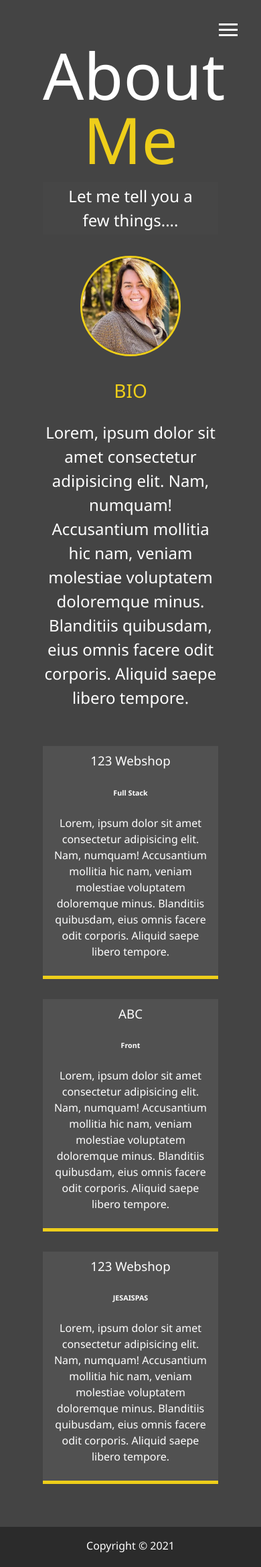
After one commit to juliecloutier/modern_portfolio, a PHP site: page /dist/about.html in a window 390 px wide. The commit adds this page. Shown: the whole page at 67% size. Run offline with PHP 8.4, Linux system fonts and the light colour scheme; some libraries are stand-ins or nearby versions.

Commit message:
about page, set text color, responsive about page

```diff
--- /dev/null
+++ b/dist/about.html
@@ -0,0 +1,91 @@
+<!DOCTYPE html>
+<html lang="en">
+<head>
+    <meta charset="UTF-8">
+    <meta http-equiv="X-UA-Compatible" content="IE=edge">
+    <meta name="viewport" content="width=device-width, initial-scale=1.0">
+    <title>Julie Cloutier - Portfolio - About me</title>
+    <link rel="stylesheet" href="css/main.css">
+    <script src="https://kit.fontawesome.com/d66965bbb2.js" crossorigin="anonymous"></script>
+</head>
+<body>
+
+    <header>
+        <div class="menu-btn">
+            <div class="btn-line"></div>
+            <div class="btn-line"></div>
+            <div class="btn-line"></div>
+        </div>
+        <nav class="menu">
+            <div class="menu-branding">
+                <div class="portrait"></div>
+            </div>
+            <ul class="menu-nav">
+                <li class="nav-item ">
+                    <a href="/" class="nav-link">
+                    Home</a>
+                </li>
+                <li class="nav-item current">
+                    <a href="about.html" class="nav-link">
+                    About me</a>
+                </li>
+                <li class="nav-item">
+                    <a href="work.html" class="nav-link">
+                    My work</a>
+                </li>
+                <li class="nav-item">
+                    <a href="contact.html" class="nav-link">
+                    How to reach me</a>
+                </li>
+            </ul>
+        </nav>
+    </header>
+
+    <main id="about">
+        <h1 class="lg-heading">
+            About <span class="text-secondary">Me</span>
+        </h1>
+        <h2 class="sm-heading">
+            Let me tell you a few things....
+        </h2>
+        <div class="about-info">
+            <img src="img/colorPortrait.jpg" class="bio-image portrait" alt="Julie Cloutier portrait">
+
+            <div class="bio">
+                <h3 class="text-secondary">BIO</h3>
+                <p>Lorem, ipsum dolor sit amet consectetur adipisicing elit. Nam, numquam! Accusantium mollitia hic nam, veniam molestiae voluptatem doloremque minus.
+                    Blanditiis quibusdam, eius omnis facere odit corporis. Aliquid saepe libero tempore.
+                </p>
+            </div>
+                <div class="job job-1">
+                    <h3>123 Webshop</h3>
+                    <h6>Full Stack</h6>
+                    <p>Lorem, ipsum dolor sit amet consectetur adipisicing elit. Nam, numquam! Accusantium mollitia hic nam, veniam molestiae voluptatem doloremque minus.
+                        Blanditiis quibusdam, eius omnis facere odit corporis. Aliquid saepe libero tempore.
+                </p>
+                </div>
+                <div class="job job-2">
+                    <h3>ABC</h3>
+                    <h6>Front</h6>
+                    <p>Lorem, ipsum dolor sit amet consectetur adipisicing elit. Nam, numquam! Accusantium mollitia hic nam, veniam molestiae voluptatem doloremque minus.
+                        Blanditiis quibusdam, eius omnis facere odit corporis. Aliquid saepe libero tempore.
+                </p>
+                </div>
+                <div class="job job-3">
+                    <h3>123 Webshop</h3>
+                    <h6>JESAISPAS</h6>
+                    <p>Lorem, ipsum dolor sit amet consectetur adipisicing elit. Nam, numquam! Accusantium mollitia hic nam, veniam molestiae voluptatem doloremque minus.
+                        Blanditiis quibusdam, eius omnis facere odit corporis. Aliquid saepe libero tempore.
+                </p>
+                </div>
+
+        </div>
+
+    </main>
+    <footer id="main-footer">
+        Copyright &copy; 2021
+    </footer>
+
+    <script src="js/main.js"></script>
+</body>
+</html>
--- a/dist/css/main.css
+++ b/dist/css/main.css
@@ -92,36 +92,6 @@
 .nav-item:nth-child(4) {
   transition-delay: 1.2s; }
 
-@media screen and (max-width: 768px) {
-  main {
-    align-items: center;
-    text-align: center; }
-    main .lg-heading {
-      line-height: 1;
-      margin-bottom: 1rem; }
-  ul.menu-nav,
-  div.menu-branding {
-    float: none;
-    width: 100%;
-    min-height: 0; }
-    ul.menu-nav.show,
-    div.menu-branding.show {
-      transform: translate3d(0, 0, 0); }
-  .menu-nav {
-    height: 75vh;
-    transform: translate3d(-100%, 0, 0);
-    font-size: 24px; }
-  .menu-branding {
-    height: 25vh;
-    transform: translate3d(100%, 0, 0); }
-    .menu-branding .portrait {
-      width: 150px;
-      height: 150px; } }
-
-@media screen and (max-width: 500px) {
-  main#home h1 {
-    margin-top: 10vh; } }
-
 * {
   box-sizing: border-box; }
 
@@ -176,7 +146,7 @@ header {
 
 main {
   padding: 4rem;
-  height: 100%; }
+  min-height: calc(100vh - 60px); }
   main .icons {
     margin-top: 1rem; }
     main .icons a {
@@ -188,3 +158,75 @@ main {
     overflow: hidden; }
     main#home h1 {
       margin-top: 20vh; }
+
+.about-info {
+  display: grid;
+  grid-gap: 30px;
+  grid-template-areas: "bioimage bio bio"
+ "job1 job2 job3";
+  grid-template-columns: repeat(3, 1fr); }
+  .about-info .bio-image {
+    grid-area: bioimage;
+    margin: auto;
+    border-radius: 50%;
+    border: solid 3px #eece1a; }
+  .about-info .bio {
+    grid-area: bio;
+    font-size: 1.5rem; }
+  .about-info .job-1 {
+    grid-area: job1; }
+  .about-info .job-2 {
+    grid-area: job2; }
+  .about-info .job-3 {
+    grid-area: job3; }
+  .about-info .job {
+    background: #515151;
+    padding: 0.5rem;
+    border-bottom: #eece1a 5px solid; }
+
+#main-footer {
+  text-align: center;
+  padding: 1rem;
+  background: #2b2b2b;
+  color: #fff;
+  height: 60px; }
+
+@media screen and (max-width: 768px) {
+  main {
+    align-items: center;
+    text-align: center; }
+    main .lg-heading {
+      line-height: 1;
+      margin-bottom: 1rem; }
+  ul.menu-nav,
+  div.menu-branding {
+    float: none;
+    width: 100%;
+    min-height: 0; }
+    ul.menu-nav.show,
+    div.menu-branding.show {
+      transform: translate3d(0, 0, 0); }
+  .menu-nav {
+    height: 75vh;
+    transform: translate3d(-100%, 0, 0);
+    font-size: 24px; }
+  .menu-branding {
+    height: 25vh;
+    transform: translate3d(100%, 0, 0); }
+    .menu-branding .portrait {
+      width: 150px;
+      height: 150px; }
+  .about-info {
+    grid-template-areas: "bioimage"
+ "bio"
+ "job1"
+ "job2"
+ "job3";
+    grid-template-columns: 1fr; }
+    .about-info .portrait {
+      width: 150px;
+      height: 150px; } }
+
+@media screen and (max-width: 500px) {
+  main#home h1 {
+    margin-top: 10vh; } }
--- a/dist/index.html
+++ b/dist/index.html
@@ -26,15 +26,15 @@
                     Home</a>
                 </li>
                 <li class="nav-item">
-                    <a href="/about.html" class="nav-link">
+                    <a href="about.html" class="nav-link">
                     About me</a>
                 </li>
                 <li class="nav-item">
-                    <a href="/work.html" class="nav-link">
+                    <a href="work.html" class="nav-link">
                     My work</a>
                 </li>
                 <li class="nav-item">
-                    <a href="/contact.html" class="nav-link">
+                    <a href="contact.html" class="nav-link">
                     How to reach me</a>
                 </li>
             </ul>
--- a/scss/_config.scss
+++ b/scss/_config.scss
@@ -28,7 +28,14 @@ $background-opacity: 0.9;
     }
   }
 }
-
+// Set text color
+@function set-text-color($color) {
+  @if (lightness($color) >40) {
+    @return #000;
+  } @else {
+    @return #fff;
+  }
+}
 //  Media Query Mixins
 @mixin mediaSm {
   @media screen and (max-width: 500px) {
--- a/scss/_menu.scss
+++ b/scss/_menu.scss
@@ -11,7 +11,7 @@
     width: 28px;
     height: 3px;
     margin: 0 0 5px 0;
-    background: #fff;
+    background: set-text-color($primary-color);
     @include easeOut;
   }
 
@@ -115,7 +115,7 @@
     text-transform: uppercase;
     padding: 1rem 0;
     font-weight: 300;
-    color: #fff;
+    color: set-text-color($primary-color);
     text-decoration: none;
     @include easeOut;
 
--- a/scss/_mobile.scss
+++ b/scss/_mobile.scss
@@ -44,6 +44,20 @@
       height: 150px;
     }
   }
+  .about-info {
+    grid-template-areas:
+      "bioimage"
+      "bio"
+      "job1"
+      "job2"
+      "job3";
+    grid-template-columns: 1fr;
+
+    .portrait {
+      width: 150px;
+      height: 150px;
+    }
+  }
 }
 
 //  Smartphones
--- a/scss/main.scss
+++ b/scss/main.scss
@@ -1,13 +1,13 @@
 @import "config";
 @import "menu";
-@import "mobile";
+
 * {
   box-sizing: border-box;
 }
 body {
   @include background();
   background: $primary-color;
-  color: #fff;
+  color: set-text-color($primary-color);
   height: 100%;
   margin: 0;
   font-family: "Segoe UI", Tahoma, Geneva, Verdana, sans-serif;
@@ -33,7 +33,7 @@ h3 {
 }
 
 a {
-  color: #fff;
+  color: set-text-color($primary-color);
   text-decoration: none;
 }
 
@@ -49,7 +49,8 @@ header {
 
 main {
   padding: 4rem;
-  height: 100%;
+  // height: 100%;
+  min-height: calc(100vh - 60px);
 
   .icons {
     margin-top: 1rem;
@@ -71,3 +72,49 @@ main {
     }
   }
 }
+
+.about-info {
+  display: grid;
+  grid-gap: 30px;
+  grid-template-areas:
+    "bioimage bio bio"
+    "job1 job2 job3";
+  grid-template-columns: repeat(3, 1fr);
+
+  .bio-image {
+    grid-area: bioimage;
+    margin: auto;
+    border-radius: 50%;
+    border: solid 3px $secondary-color;
+  }
+  .bio {
+    grid-area: bio;
+    font-size: 1.5rem;
+  }
+  .job-1 {
+    grid-area: job1;
+  }
+  .job-2 {
+    grid-area: job2;
+  }
+  .job-3 {
+    grid-area: job3;
+  }
+
+  .job {
+    background: lighten($primary-color, 5);
+    padding: 0.5rem;
+    border-bottom: $secondary-color 5px solid;
+    // width: 75%;
+  }
+}
+
+#main-footer {
+  text-align: center;
+  padding: 1rem;
+  background: darken($primary-color, 10);
+  color: set-text-color($primary-color);
+  height: 60px;
+}
+
+@import "mobile";
```
